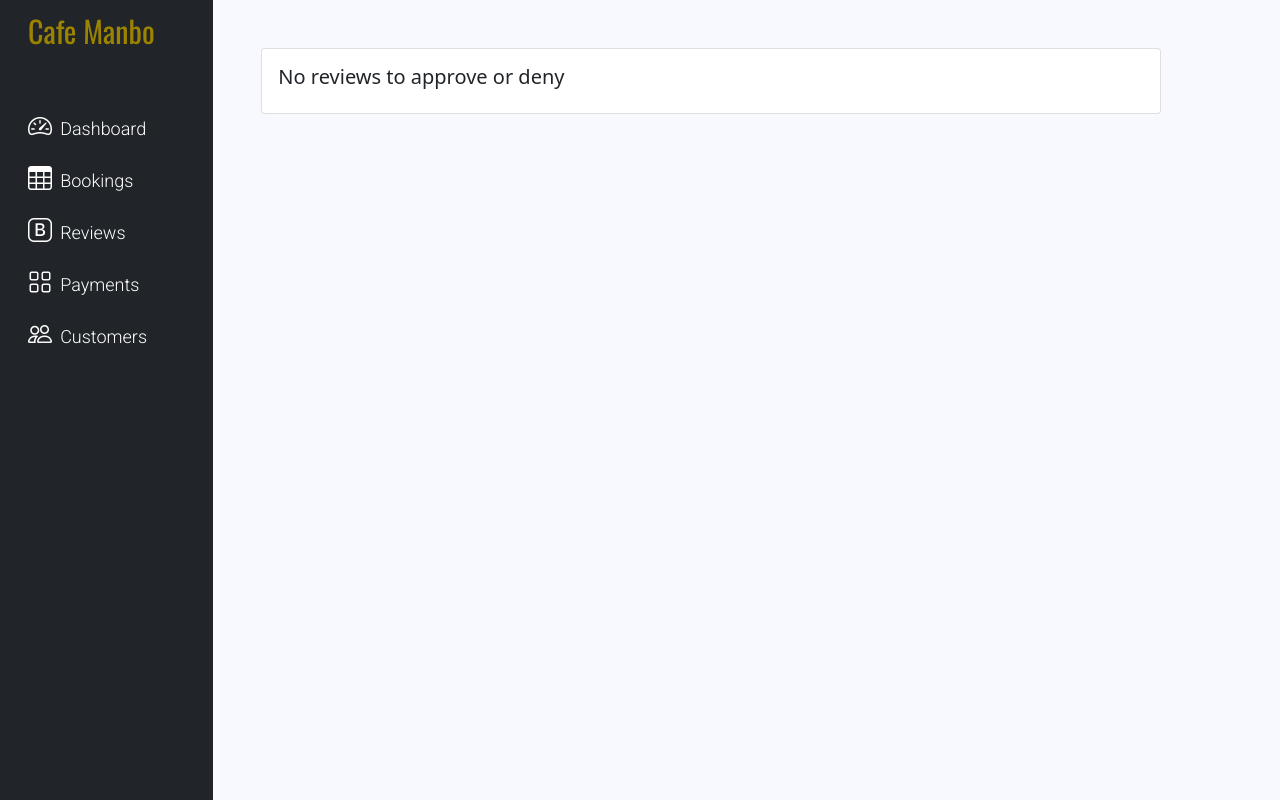
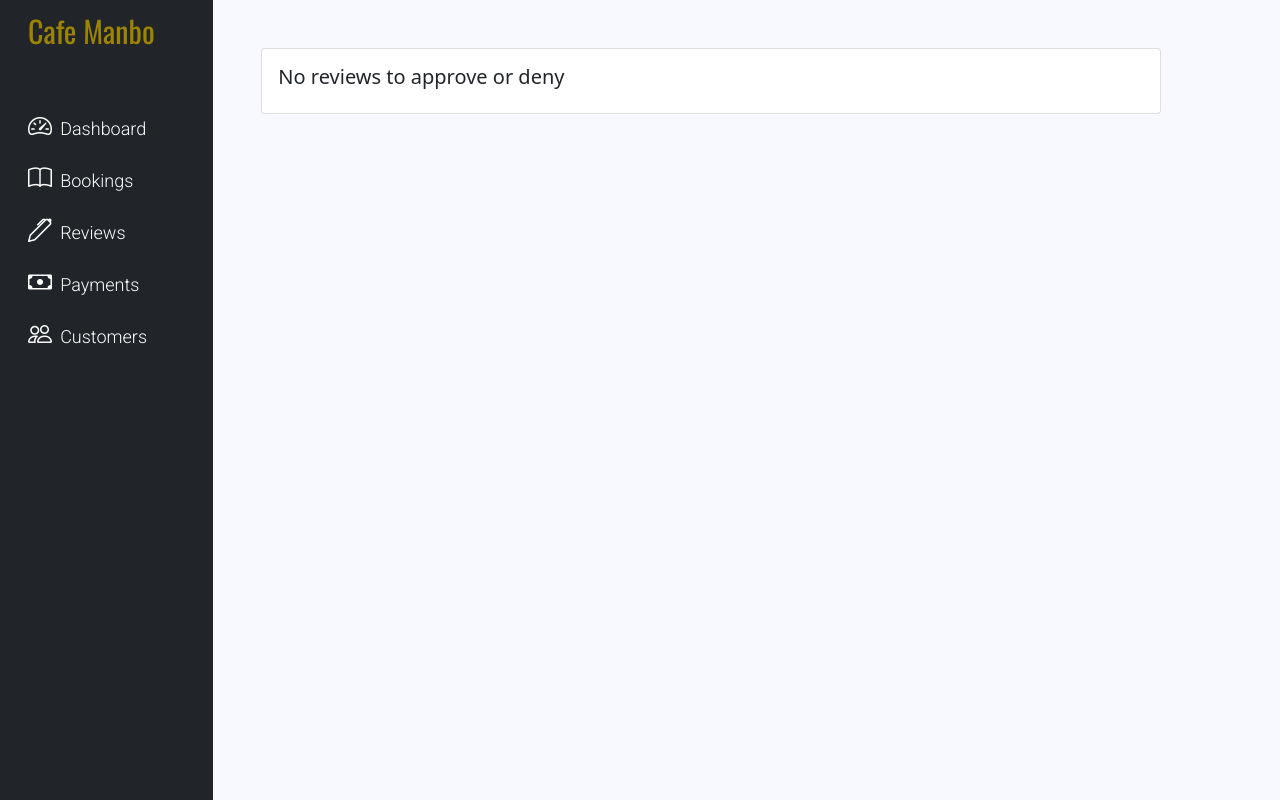
Before and after one commit to MikeR94/CI-Project-Portfolio-4, a Django app: page /staff/pending-reviews in a window 1280 px wide. Run offline with Django 3.2, Linux system fonts and the light colour scheme; the visitor is signed in with stand-in values (Sample User, id 1); data that the repository does not hold is empty; some libraries are stand-ins or nearby versions.

Commit message:
Change icons on staff-navbar

```diff
--- a/templates/staff_navbar.html
+++ b/templates/staff_navbar.html
@@ -12,15 +12,15 @@
                     </li>
                     <li>
                         <a href="{% url 'staff_pending_bookings' %}" class="nav-link px-0 align-middle">
-                            <i class="fs-4 bi-table"></i> <span class="ms-1 d-none d-sm-inline">Bookings </span> {% if pending_bookings_count != 0 %} <span class="text-decoration-none disable-hover">-</span> <span class="red-exclamation disable-hover"> {{pending_bookings_count}}</span> {% endif %}</a>
+                            <i class="fs-4 bi-book"></i> <span class="ms-1 d-none d-sm-inline">Bookings </span> {% if pending_bookings_count != 0 %} <span class="text-decoration-none disable-hover">-</span> <span class="red-exclamation disable-hover"> {{pending_bookings_count}}</span> {% endif %}</a>
                     </li>
                     <li>
                         <a href="{% url 'staff_pending_reviews' %}" data-bs-toggle="collapse" class="nav-link px-0 align-middle ">
-                            <i class="fs-4 bi-bootstrap"></i> <span class="ms-1 d-none d-sm-inline">Reviews</span> {% if pending_reviews_count != 0 %} <span class="text-decoration-none disable-hover">-</span> <span class="red-exclamation disable-hover"> {{pending_reviews_count}}</span> {% endif %}</a>
+                            <i class="fs-4 bi-pen"></i> <span class="ms-1 d-none d-sm-inline">Reviews</span> {% if pending_reviews_count != 0 %} <span class="text-decoration-none disable-hover">-</span> <span class="red-exclamation disable-hover"> {{pending_reviews_count}}</span> {% endif %}</a>
                     </li>
                     <li>
                         <a href="#" data-bs-toggle="collapse" class="nav-link px-0 align-middle">
-                            <i class="fs-4 bi-grid"></i> <span class="ms-1 d-none d-sm-inline">Payments</span> </a>
+                            <i class="fs-4 bi-cash"></i> <span class="ms-1 d-none d-sm-inline">Payments</span> </a>
                     </li>
                     <li>
                         <a href="#" class="nav-link px-0 align-middle">
```
